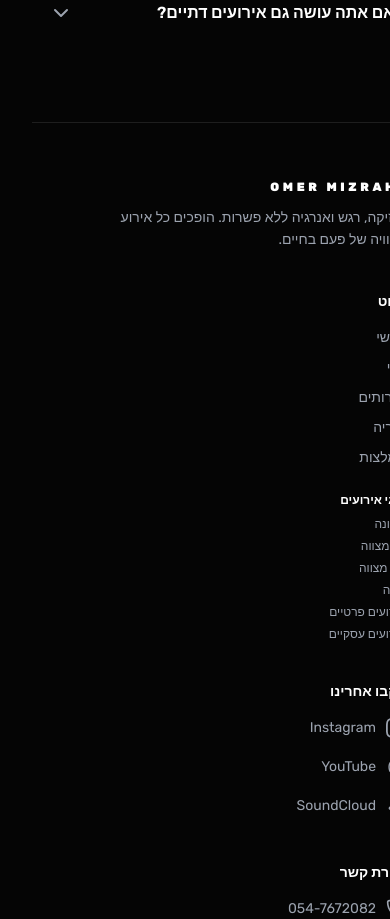
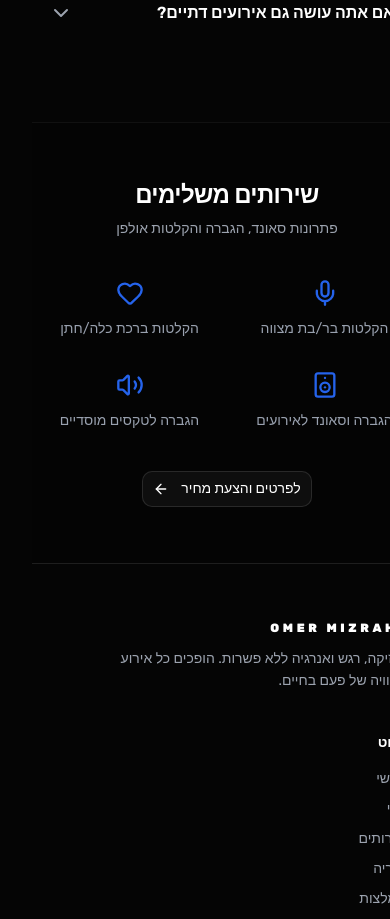
Before and after one commit to omer-mizrahi/omer-dj-site, a Next.js app: page / in a window 390 px wide. Shown: the part 10120-11039 px from the top of the page. Built offline with nearby package versions, Linux system fonts and the light colour scheme.

Commit message:
complementary services

```diff
--- a/app/page.tsx
+++ b/app/page.tsx
@@ -4,6 +4,7 @@ import { FAQ } from "@/components/FAQ";
 import { Gallery } from "@/components/Gallery";
 import { Hero } from "@/components/Hero";
 import { LeadForm } from "@/components/LeadForm";
+import { ComplementaryServices } from "@/components/ComplementaryServices";
 import { Packages } from "@/components/sections/Packages";
 import { ReviewGallery } from "@/components/ReviewGallery";
 import { StudioSection } from "@/components/StudioSection";
@@ -21,6 +22,7 @@ export default function Home() {
       <ReviewGallery />
       <LeadForm />
       <FAQ />
+      <ComplementaryServices />
     </main>
   );
 }
--- /dev/null
+++ b/components/ComplementaryServices.tsx
@@ -0,0 +1,55 @@
+import Link from "next/link";
+import { ArrowLeft, Heart, Mic, Speaker, Volume2 } from "lucide-react";
+
+import { buttonVariants } from "@/components/ui/button";
+import { cn } from "@/lib/utils";
+
+const WHATSAPP_URL = "https://wa.me/972547672082";
+
+const items = [
+  { label: "הקלטות בר/בת מצווה", Icon: Mic },
+  { label: "הקלטות ברכת כלה/חתן", Icon: Heart },
+  { label: "הגברה וסאונד לאירועים", Icon: Speaker },
+  { label: "הגברה לטקסים מוסדיים", Icon: Volume2 },
+] as const;
+
+export function ComplementaryServices() {
+  return (
+    <section className="border-t border-white/5 bg-background/50">
+      <div className="mx-auto max-w-6xl px-4 py-14 sm:px-6 lg:px-8">
+        <div className="text-center">
+          <h2 className="text-balance text-2xl font-semibold tracking-tight text-foreground sm:text-3xl">
+            שירותים משלימים
+          </h2>
+          <p className="mt-2 text-pretty text-sm text-muted-foreground sm:text-base">
+            פתרונות סאונד, הגברה והקלטות אולפן
+          </p>
+        </div>
+
+        <div className="mt-10 grid grid-cols-2 gap-8 md:grid-cols-4">
+          {items.map(({ label, Icon }) => (
+            <div
+              key={label}
+              className="flex flex-col items-center justify-start gap-3 text-center"
+            >
+              <Icon className="size-7 text-primary" aria-hidden />
+              <p className="text-sm text-gray-400">{label}</p>
+            </div>
+          ))}
+        </div>
+
+        <div className="mt-10 flex justify-center">
+          <Link
+            href={WHATSAPP_URL}
+            target="_blank"
+            rel="noopener noreferrer"
+            className={cn(buttonVariants({ variant: "outline", size: "lg" }))}
+          >
+            לפרטים והצעת מחיר
+            <ArrowLeft className="ms-1.5 size-4" aria-hidden />
+          </Link>
+        </div>
+      </div>
+    </section>
+  );
+}
```
